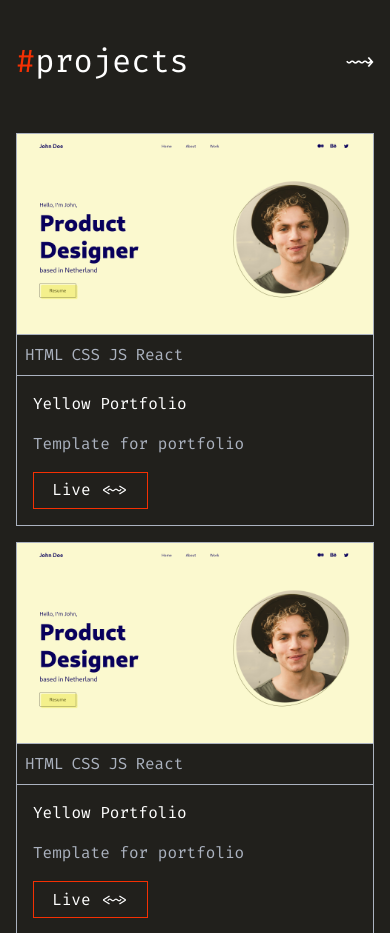
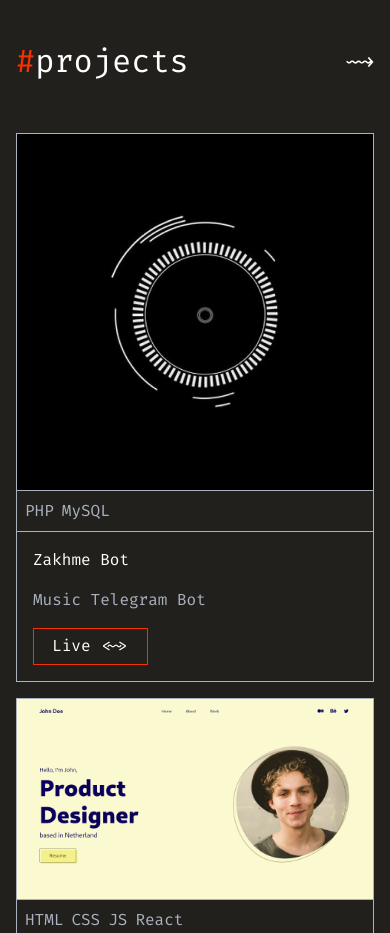
Before and after one commit to umedzhan/xportfolio, a React (Vite) app: page / in a window 390 px wide. Shown: the part 1200-2133 px from the top of the page. Built offline with nearby package versions, Linux system fonts and the light colour scheme.

Commit message:
for mobile fix zakhme project

```diff
--- a/src/components/projects.jsx
+++ b/src/components/projects.jsx
@@ -37,7 +37,7 @@ export const Projects = () => {
             </div>
             <div className="border-1 border-t-0 border-[#ABB2BF] p-4 flex flex-col gap-4">
               <h1>Zakhme Bot</h1>
-              <p className="text-[#ABB2BF]">Music Bot</p>
+              <p className="text-[#ABB2BF]">Music Telegram Bot</p>
               <Live url="https://t.me/zakhme_bot" />
             </div>
           </div>
@@ -102,18 +102,16 @@ export const Projects = () => {
           <div>
             <img
               className="border-1 border-[#ABB2BF]"
-              src="images/yellow-portfolio.png"
+              src="images/zakhme_logo.png"
             />
             <div className="border-1 border-t-0 border-[#ABB2BF] flex gap-2 text-[16px] text-[#ABB2BF] p-2">
-              <span>HTML</span>
-              <span>CSS</span>
-              <span>JS</span>
-              <span>React</span>
+              <span>PHP</span>
+              <span>MySQL</span>
             </div>
             <div className="border-1 border-t-0 border-[#ABB2BF] p-4 flex flex-col gap-4">
-              <h1>Yellow Portfolio</h1>
-              <p className="text-[#ABB2BF]">Template for portfolio</p>
-              <Live url="https://yellow-portfolio-eta.vercel.app/" />
+              <h1>Zakhme Bot</h1>
+              <p className="text-[#ABB2BF]">Music Telegram Bot</p>
+              <Live url="https://zakhme_bot.t.me" />
             </div>
           </div>
           <div>
```
